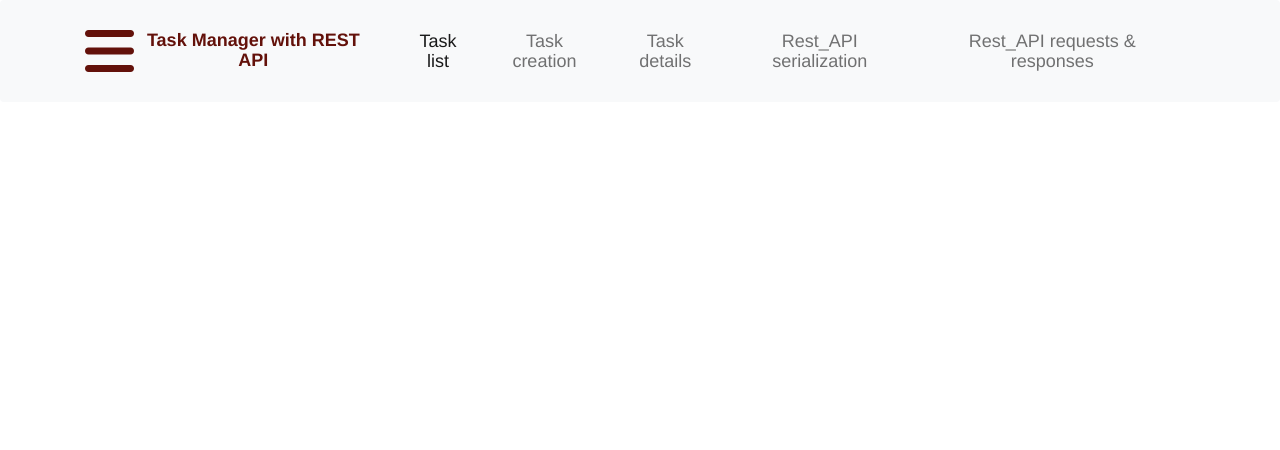
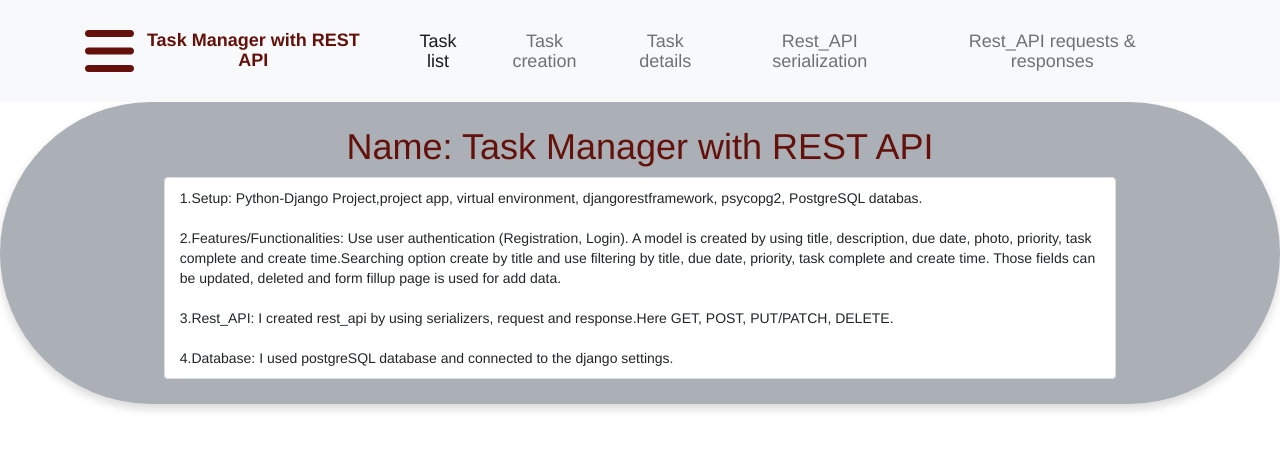
Before and after one commit to sadia-jannat/manager_restapi_project, a Django app: page / in a window 1280 px wide. Shown: the top 450 px of the page. Run offline with Django 4.2, Linux system fonts and the light colour scheme; some libraries are stand-ins or nearby versions.

Commit message:
Update index.html

```diff
--- a/template/index.html
+++ b/template/index.html
@@ -165,6 +165,30 @@
 </nav>
 <!--end navbar-->
 
+<!--details-->
+<div class="container-fluid text-light py-2 px-2 rounded shadow rounded rounded-pill" style="background-color: #abb0b6;" >
+  <h1 class="text-center" style="color:#63110a;">Name: Task Manager with REST API </h1>
+
+    <div class="w-75 center-block">
+      <ul class="list-group" style="color:#000000">
+        <li class="list-group-item">1.Setup: Python-Django Project,project app, virtual environment, djangorestframework, psycopg2, PostgreSQL databas.
+          </li>
+
+        <li class="list-group-item">2.Features/Functionalities: Use user authentication (Registration, Login). A model is created by using title, description, due date, photo, priority, task complete and create time.Searching option create by title and use filtering by title, due date, priority, task complete and create time. Those fields can be updated, deleted and form fillup page is used for add data.
+        </li>
+
+        <li class="list-group-item">3.Rest_API: I created rest_api by using serializers, request and response.Here GET, POST, PUT/PATCH, DELETE.
+       </li>
+
+        <li class="list-group-item">4.Database: I used postgreSQL database and connected to the django settings.</h4>
+        </li>
+
+      </ul>
+    </div>
+
+</div>
+<!--end details-->
+
 <!--taskcreation-->
 {% block taskcreation%}{% endblock taskcreation%}
 <!--end taskcreation-->
```
